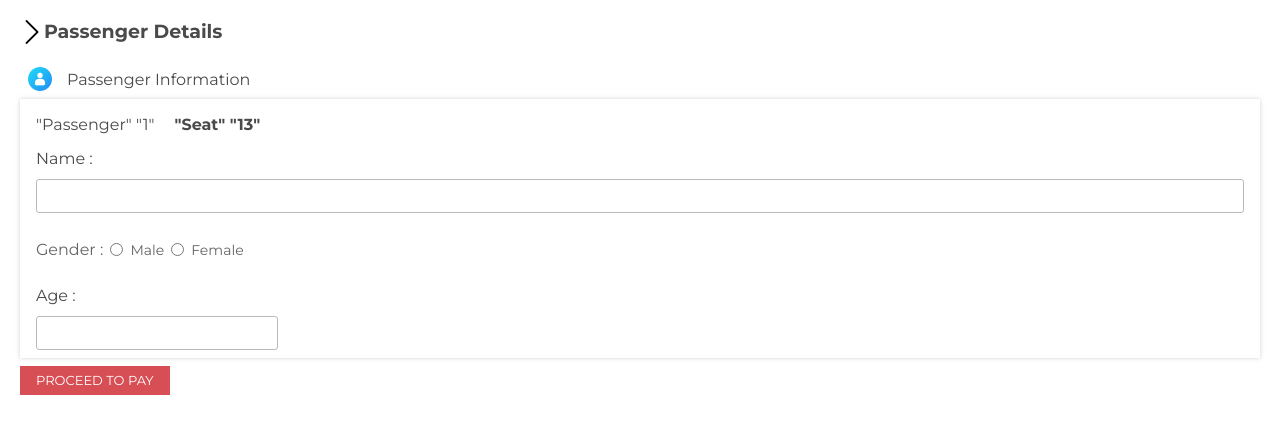
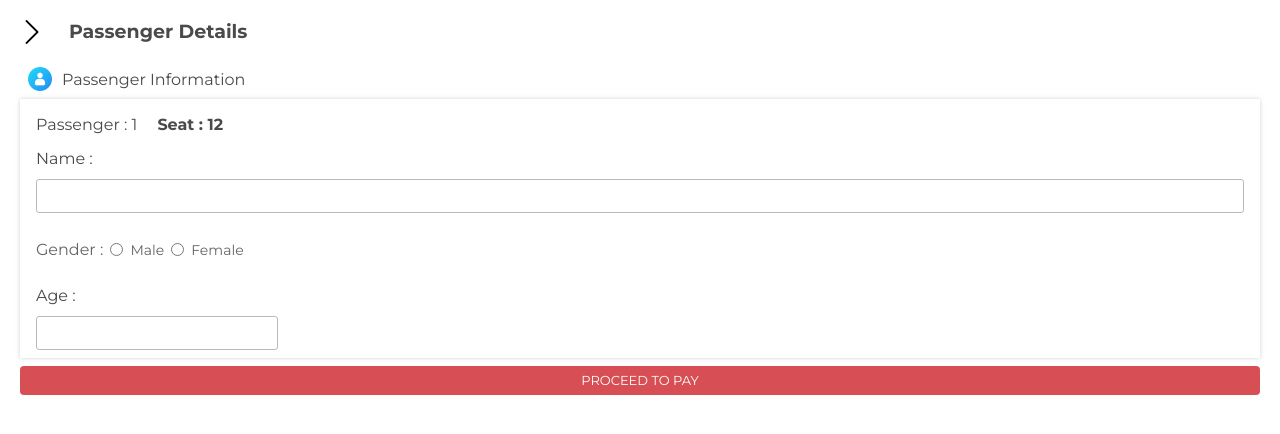
Before and after one commit to ompatel597/bus-buddy, a React (Vite) app: page /passDetails in a window 1280 px wide. Shown: the top 434 px of the page. Built offline with nearby package versions, Linux system fonts and the light colour scheme.

Commit message:
passenger form

```diff
--- a/src/app/Components/PassDetails/PassDetails.jsx
+++ b/src/app/Components/PassDetails/PassDetails.jsx
@@ -3,37 +3,35 @@ import nextIcon from "../../../app/assets/next_cinfo_icon.png";
 import passengerIcon from "../../../app/assets/pass_user.png";
 
 const PassDetails = () => {
-    const [hidePassenger, sethidePassenger] = useState(true)
   return (
     <>
-    <button className="btnhide" onClick={()=>{
-        sethidePassenger(!hidePassenger)
-    }}>Pay</button>
-    {hidePassenger && (
+      <form>
         <div className="cusinfo slidein">
+          {/* Header */}
           <div className="cinfo-header">
-          <img onClick={() => {
-            sethidePassenger(!hidePassenger)
-          }} className="passenger-arrow" src={nextIcon} alt="" />
+            <img className="passenger-arrow" src={nextIcon} alt="" />
             <h4 className="passenger-maintitle">Passenger Details</h4>
           </div>
-
+          {/* Passenger card Header  */}
           <div className="cinfo-container">
             <div className="passenger-info-title">
               <img src={passengerIcon} alt="" />
               <span>Passenger Information</span>
             </div>
-
+            {/* Passenger card - no - seat  */}
             <div className="passenger-info-block">
               <div className="passenger-subtitle">
-              <span> "Passenger" "1" </span>
+                <span>Passenger : 1 </span>
 
                 <div className="passenger-seat">
                   <div className="passenger-seat-number">
-                  <b>"Seat" "13"</b>
+                    <b>Seat : 12</b>
                   </div>
                 </div>
               </div>
+
+              {/* Passenger card < name / gender / age >  */}
+
               <div className="passenger-contact-container">
                 <div className="passenger-name">
                   <label htmlFor="name">
@@ -58,10 +56,12 @@ const PassDetails = () => {
                 </div>
               </div>
             </div>
-            <button className="proceed-to-pay-btn">Proceed to pay</button>
+            <button type="submit" className="proceed-to-pay-btn">
+              Proceed to pay
+            </button>
           </div>
         </div>
-      )}
+      </form>
     </>
   );
 };
--- a/src/app/page/home/BusList/BusDetails.jsx
+++ b/src/app/page/home/BusList/BusDetails.jsx
@@ -1,6 +1,6 @@
 import React from 'react'
 import { useState } from 'react';
-import { useNavigate } from 'react-router-dom';
+import { useNavigate, useSearchParams } from 'react-router-dom';
 import { toast } from 'react-toastify';
 
 const BusDetails = ({ e, r, seats, datepara, sendDataToBackend, startpara, endpara }) => {
@@ -185,7 +185,8 @@ const BusDetails = ({ e, r, seats, datepara, sendDataToBackend, startpara, endpa
              </div>
              <button onClick={()=>{
               if (selectedSheets.length>=1) {
-                vnavigaterp("/passDetails")
+                //seatid --
+                vnavigaterp(`/passDetails?date=${datepara}&seatid=${selectedSheets.length}&busid=${e.busid}&price=${e.price*(selectedSheets.length)}&start=${startpara}&end=${endpara}`)
               } else {
                 toast.error("please select atleast 1 seat")
               }
--- a/src/style/components/_passdetails.scss
+++ b/src/style/components/PassDetails/_passdetails.scss
@@ -7,13 +7,13 @@
   top: 0;
   right: 0;
   width: 100%;
-
   transition: all 0.5s ease-in;
   box-shadow: -5px 0 5px -3px #949393;
   padding: 20px;
 
   .cinfo-header {
     display: flex;
+    gap: 25px;
     text-align: center;
     font-size: 19px;
     padding-bottom: 15px;
@@ -24,7 +24,7 @@
       display: flex;
       padding: 0.5em;
       align-items: center;
-      gap: 15px;
+      gap: 10px;
     }
 
     .passenger-info-block {
--- a/src/style/index.css
+++ b/src/style/index.css
@@ -916,6 +916,7 @@ hr {
 }
 .cusinfo .cinfo-header {
   display: flex;
+  gap: 25px;
   text-align: center;
   font-size: 19px;
   padding-bottom: 15px;
@@ -924,7 +925,7 @@ hr {
   display: flex;
   padding: 0.5em;
   align-items: center;
-  gap: 15px;
+  gap: 10px;
 }
 .cusinfo .cinfo-container .passenger-info-block {
   box-shadow: 0 0 4px 0 hsla(0, 0%, 64%, 0.5);
--- a/src/style/index.scss
+++ b/src/style/index.scss
@@ -22,4 +22,4 @@
 
 @import "../style/components/BusList/buslist";
 
-@import "../style/components/passdetails";
+@import "../style/components/PassDetails/passdetails";
```
Also changed, not shown: 1 other file (tests, documents, lock files or other folders). Lines whose indentation alone changed are shown as unchanged.
